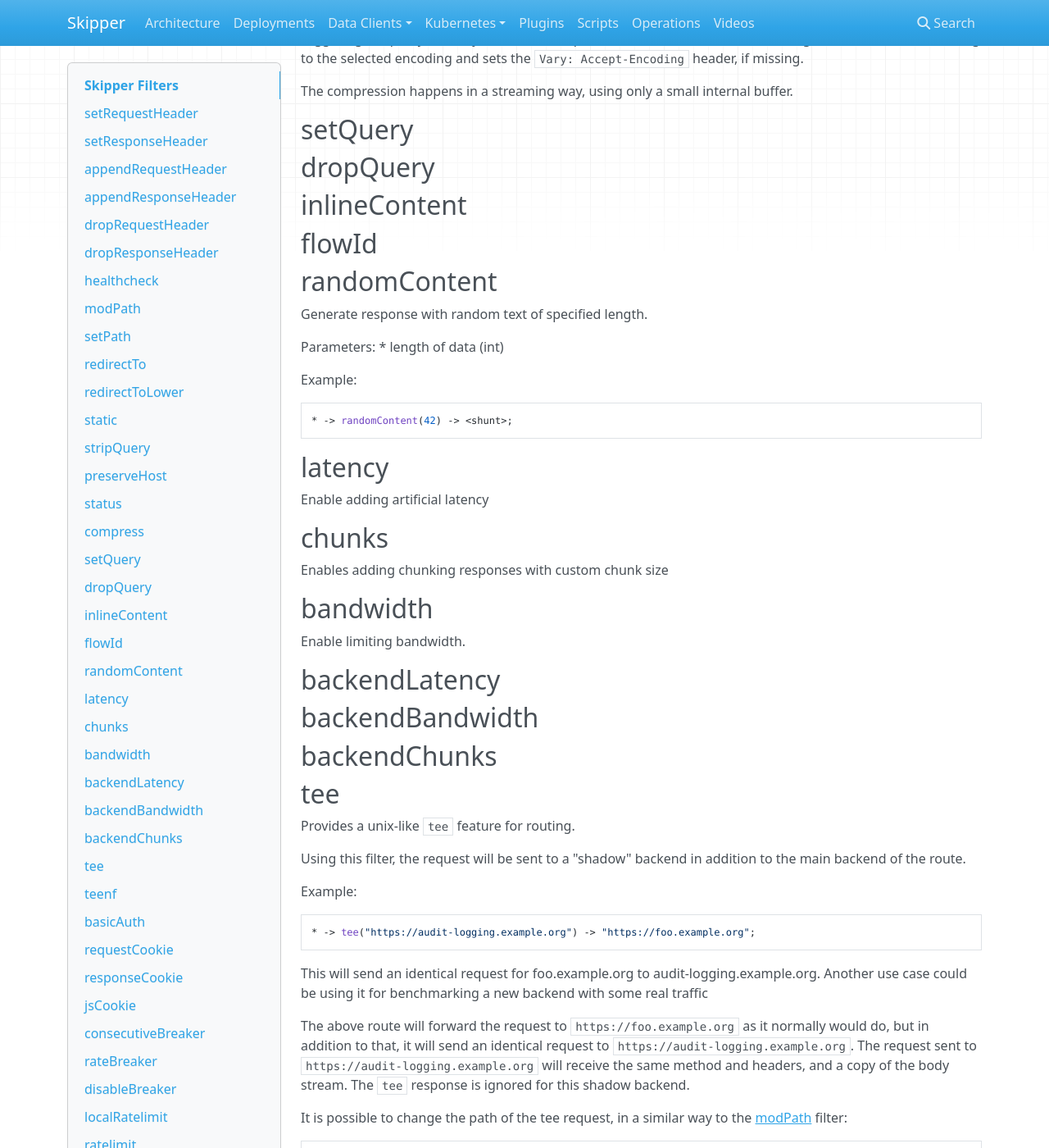
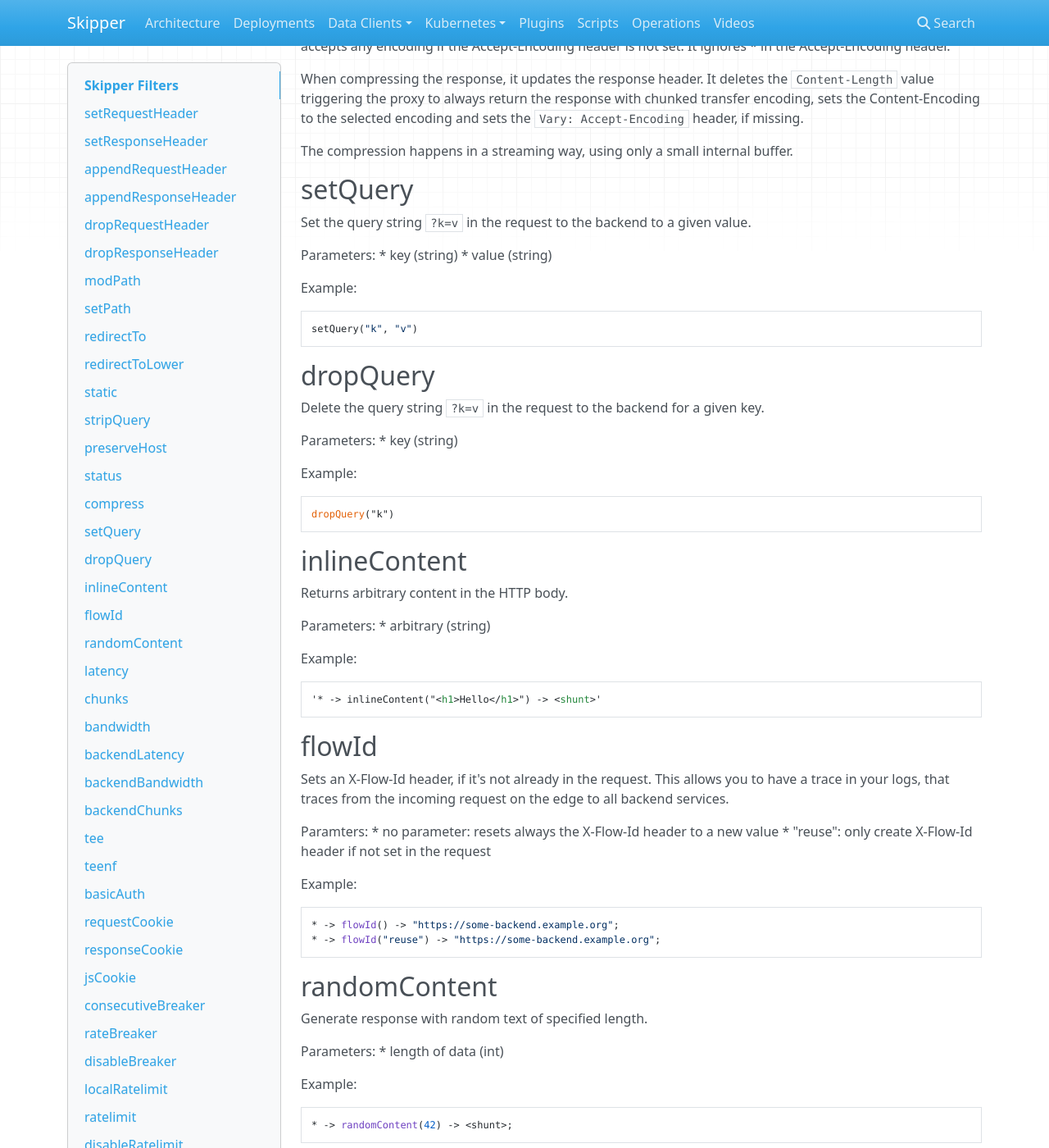
Before and after one commit to zalando/skipper, an MkDocs documentation site: the page built from docs/filters.md, in a window 1280 px wide and 1400 px high, scrolled down 3192 px. Shown: the whole window at 82% size. Built offline with MkDocs 1.6.1, drawn with Linux system fonts in a browser that asks for light colours; nearby versions of some CDN libraries; old or Windows-style settings are respelled for this version of MkDocs; some of the changed text lies outside the part shown.

Commit message:
removed healthcheck special internal filter doc flowid doc inlineContent doc dropQuery, setQuery doc setPath doc redirectToLower

````diff
--- a/docs/filters.md
+++ b/docs/filters.md
@@ -49,8 +49,6 @@
 
 Same as [dropRequestHeader](#droprequestheader) but for responses from the backend
 
-## healthcheck
-
 ## modPath
 
 Replace all matched regex expressions in the path.
@@ -61,6 +59,10 @@
 
 ## setPath
 
+Replace the path of the original request to the replacement.
+
+Parameters:
+* the replacement (string)
 
 ## redirectTo
 
@@ -77,6 +79,9 @@
 ```
 
 ## redirectToLower
+
+Same as [redirectTo](#redirectTo), but replaces all strings to lower case.
+
 ## static
 
 Serves static content from the filesystem.
@@ -174,10 +179,61 @@
 
 ## setQuery
 
+Set the query string `?k=v` in the request to the backend to a given value.
+
+Parameters:
+* key (string)
+* value (string)
+
+Example:
+
+```
+setQuery("k", "v")
+```
+
 ## dropQuery
+
+Delete the query string `?k=v` in the request to the backend for a
+given key.
+
+Parameters:
+* key (string)
+
+Example:
+
+```
+dropQuery("k")
+```
+
 ## inlineContent
 
+Returns arbitrary content in the HTTP body.
+
+Parameters:
+* arbitrary (string)
+
+Example:
+
+```
+'* -> inlineContent("<h1>Hello</h1>") -> <shunt>'
+```
+
 ## flowId
+
+Sets an X-Flow-Id header, if it's not already in the request.
+This allows you to have a trace in your logs, that traces from
+the incoming request on the edge to all backend services.
+
+Paramters:
+* no parameter: resets always the X-Flow-Id header to a new value
+* "reuse": only create X-Flow-Id header if not set in the request
+
+Example:
+
+```
+* -> flowId() -> "https://some-backend.example.org";
+* -> flowId("reuse") -> "https://some-backend.example.org";
+```
 
 ## randomContent
 
````
